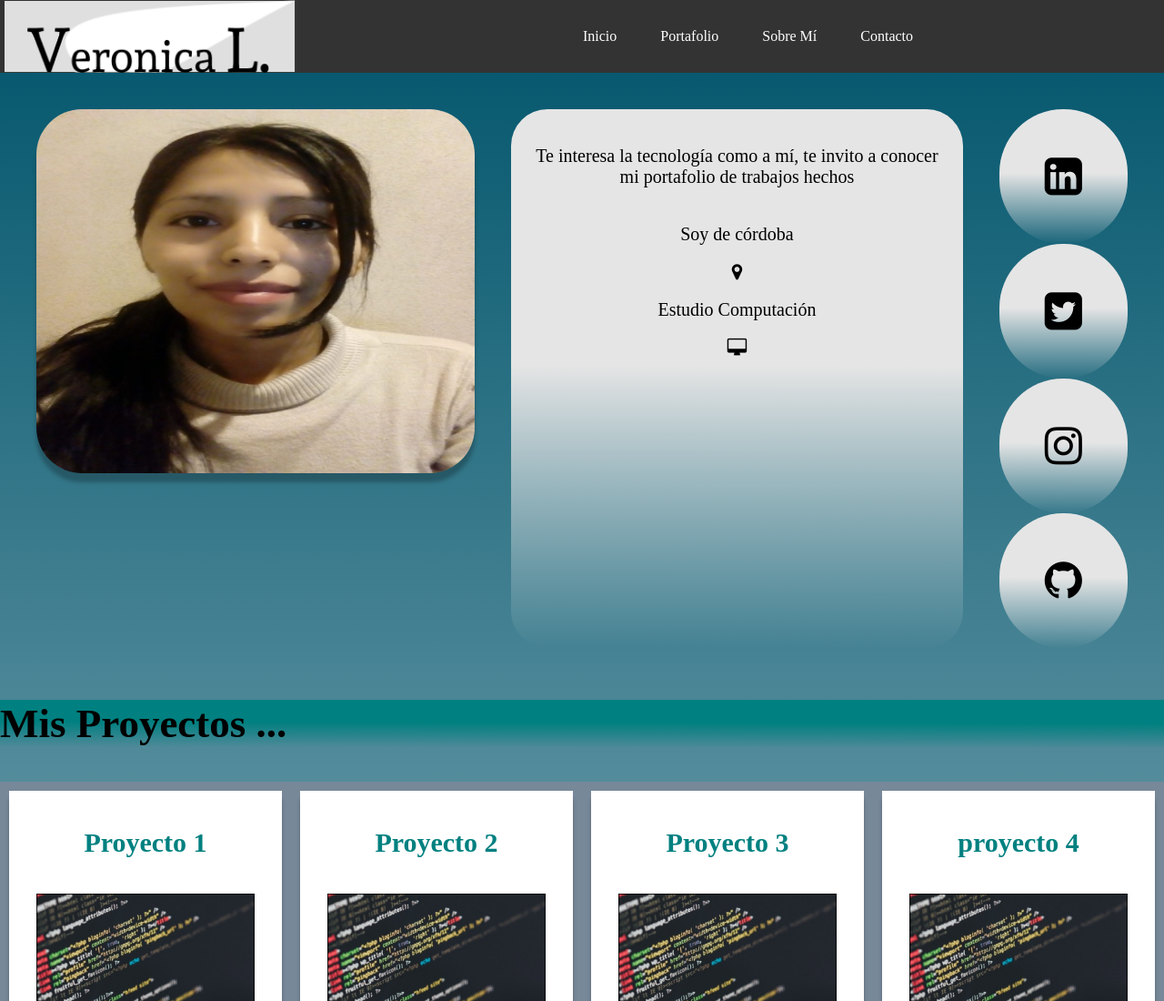
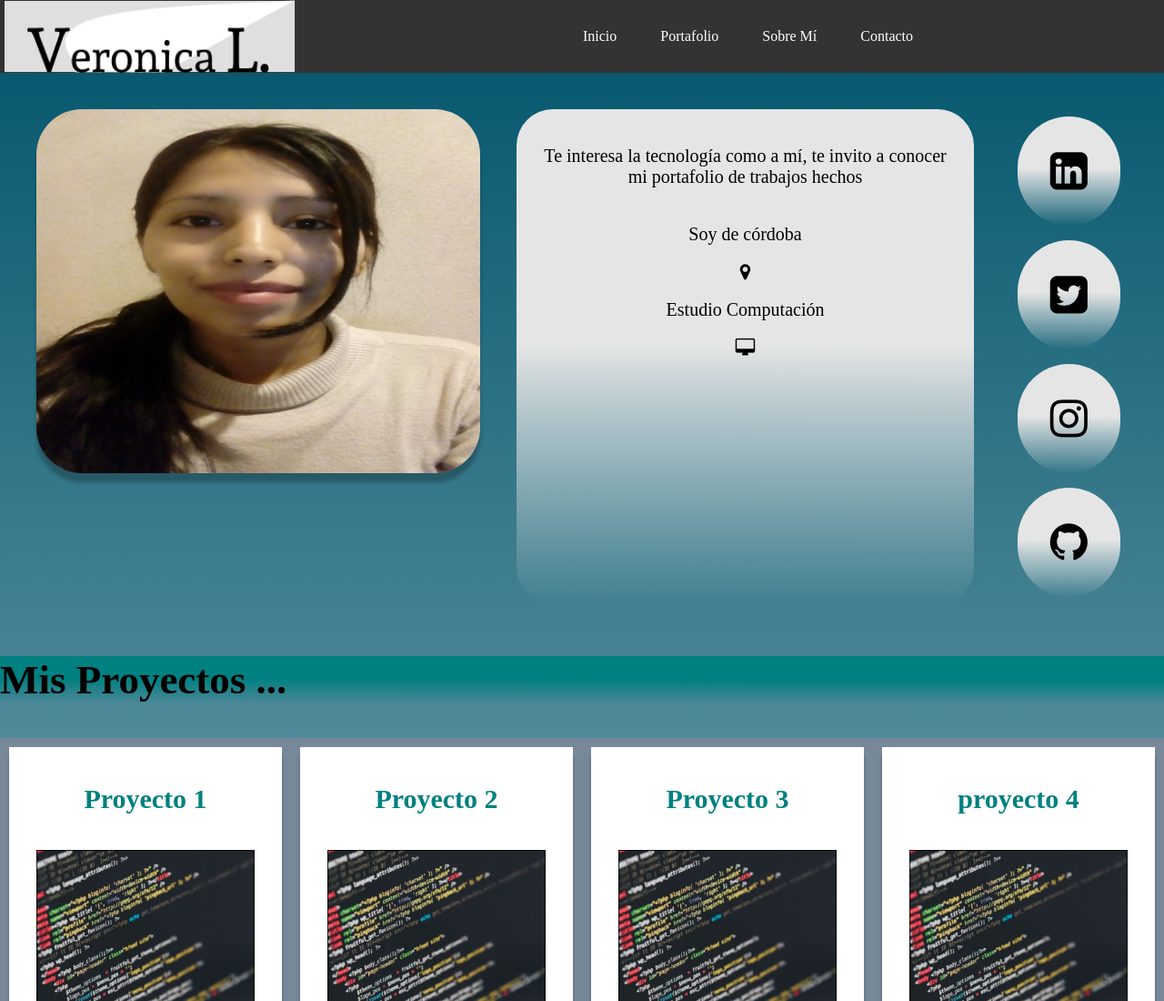
Before and after one commit to NVeronicaL/curriculum-vitae, a plain HTML site: page index.html in a window 1280 px wide. Shown: the top 1100 px of the page at 91% size. Drawn offline with nearby package versions, Linux system fonts and the light colour scheme.

Commit message:
Update style.css

```diff
--- a/css/style.css
+++ b/css/style.css
@@ -84,7 +84,8 @@ nav li a:hover {
 }
 
 .container-inicio .redes-sociales a i {
-    padding: 50px;
+    padding: 36px;
+    margin: 8px;
     border-radius: 70px;
     background: linear-gradient(180.11deg, #E5E5E5 47.59%, rgba(192, 71, 78, 0) 99.9%);
 }
```
